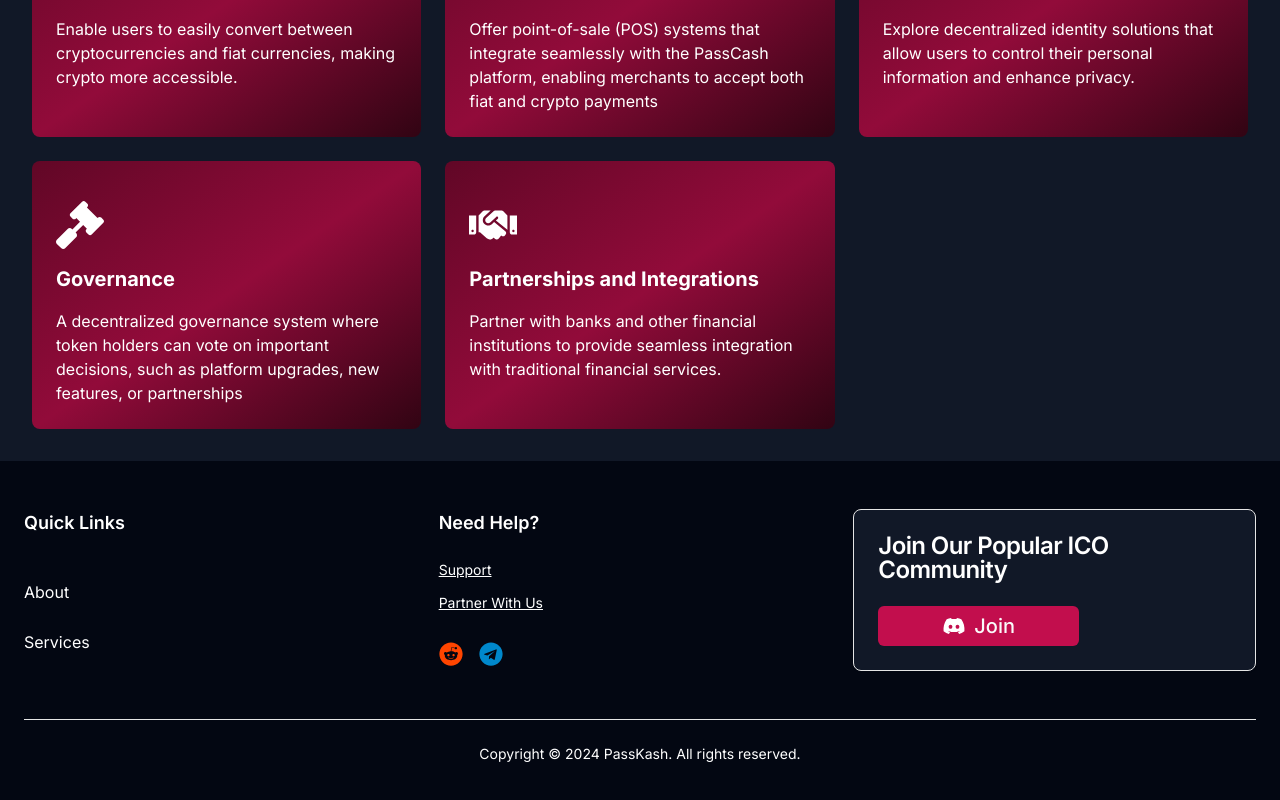
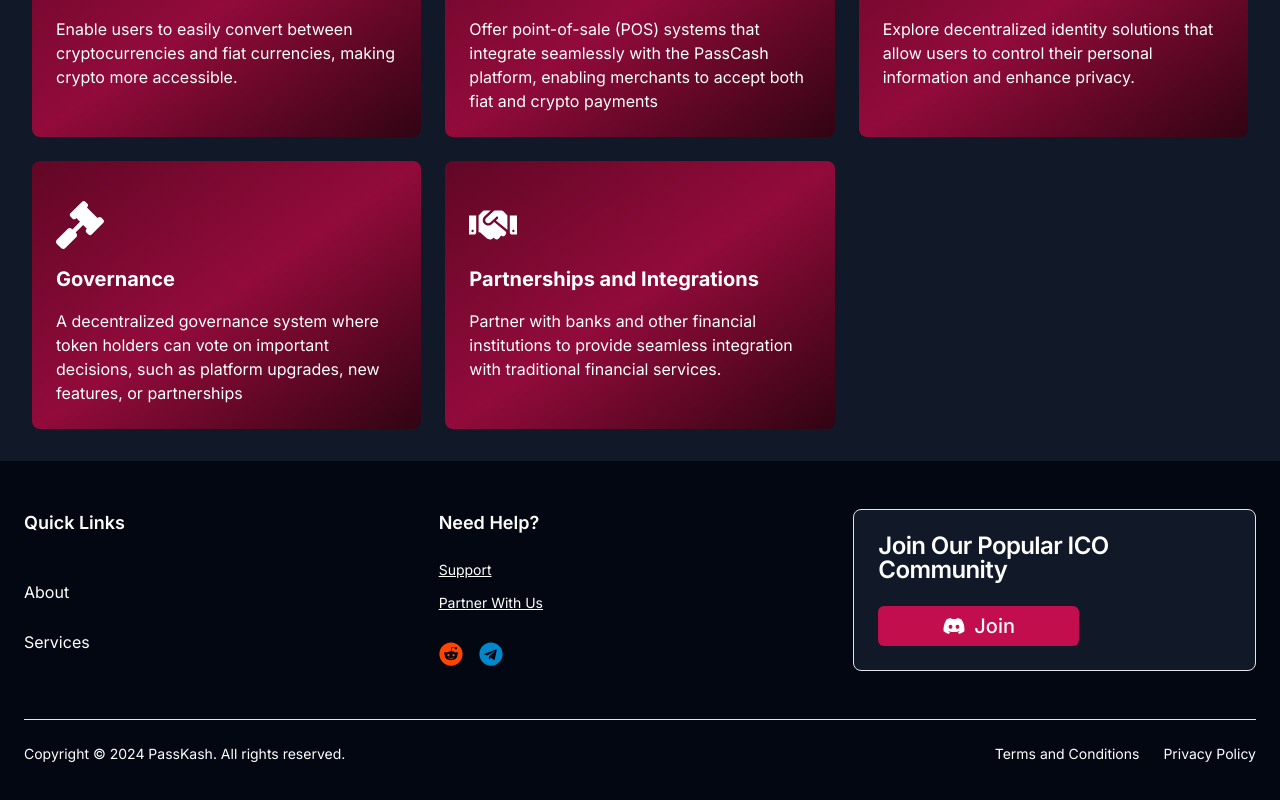
Before and after one commit to Roshan12here/Passka, a Next.js app: page / in a window 1280 px wide. Shown: the part 5931-6731 px from the top of the page. Built offline with nearby package versions, Linux system fonts and the light colour scheme.

Commit message:
Update Footer.tsx

```diff
--- a/app/components/Footer.tsx
+++ b/app/components/Footer.tsx
@@ -6,6 +6,7 @@ import { Button } from "@/components/ui/button"
 import { RiDiscordFill } from "react-icons/ri"
 import { FaReddit, FaLinkedin, FaTelegram } from "react-icons/fa"
 import { motion } from "framer-motion"
+
 
 export default function Component() {
   return (
@@ -77,9 +78,13 @@ export default function Component() {
             </Card>
           </div>
         </div>
-        <div className="mt-12 border-t pt-6 text-center text-sm text-[#ffffff]">
-          <p>Copyright © 2024 PassKash. All rights reserved.</p>
-        </div>
+        <div className="mt-12 flex flex-col sm:flex-row justify-between items-center border-t pt-6 text-center text-sm text-[#ffffff]">
+  <p className="mb-4 sm:mb-0">Copyright © 2024 PassKash. All rights reserved.</p>
+  <div className="flex gap-6">
+    <p>Terms and Conditions</p>
+    <p>Privacy Policy</p>
+  </div>
+</div>
       </div>
     </footer>
   )
```
